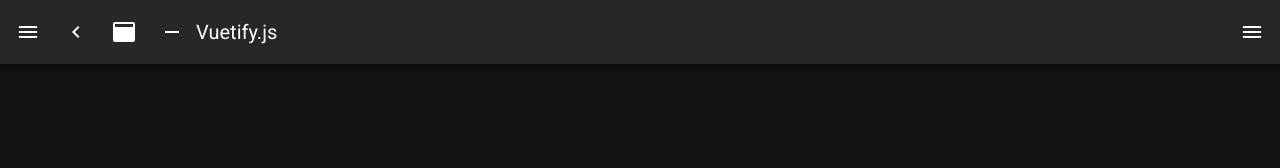
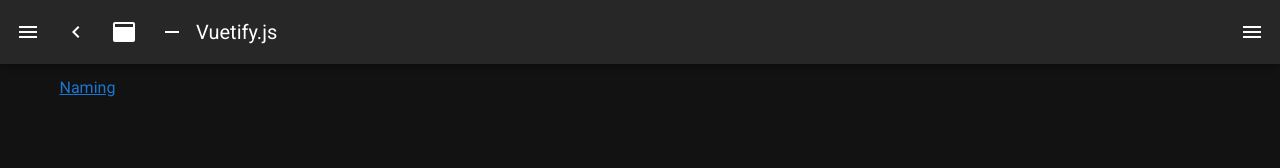
Before and after one commit to yaizuuuu/intro-nuxt, a Nuxt app: page /another_transition in a window 1280 px wide. Before the commit this address had no page. Shown: the top 168 px of the page. Built offline with nearby package versions, Linux system fonts and the light colour scheme.

Commit message:
ルーティング: 特定のページに対するtransitionを設定

```diff
--- /dev/null
+++ b/pages/another_transition.vue
@@ -0,0 +1,8 @@
+<template>
+  <transition>
+    <nuxt-link to="/naming">Naming</nuxt-link>
+  </transition>
+</template>
+
+<script>
+</script>
```
